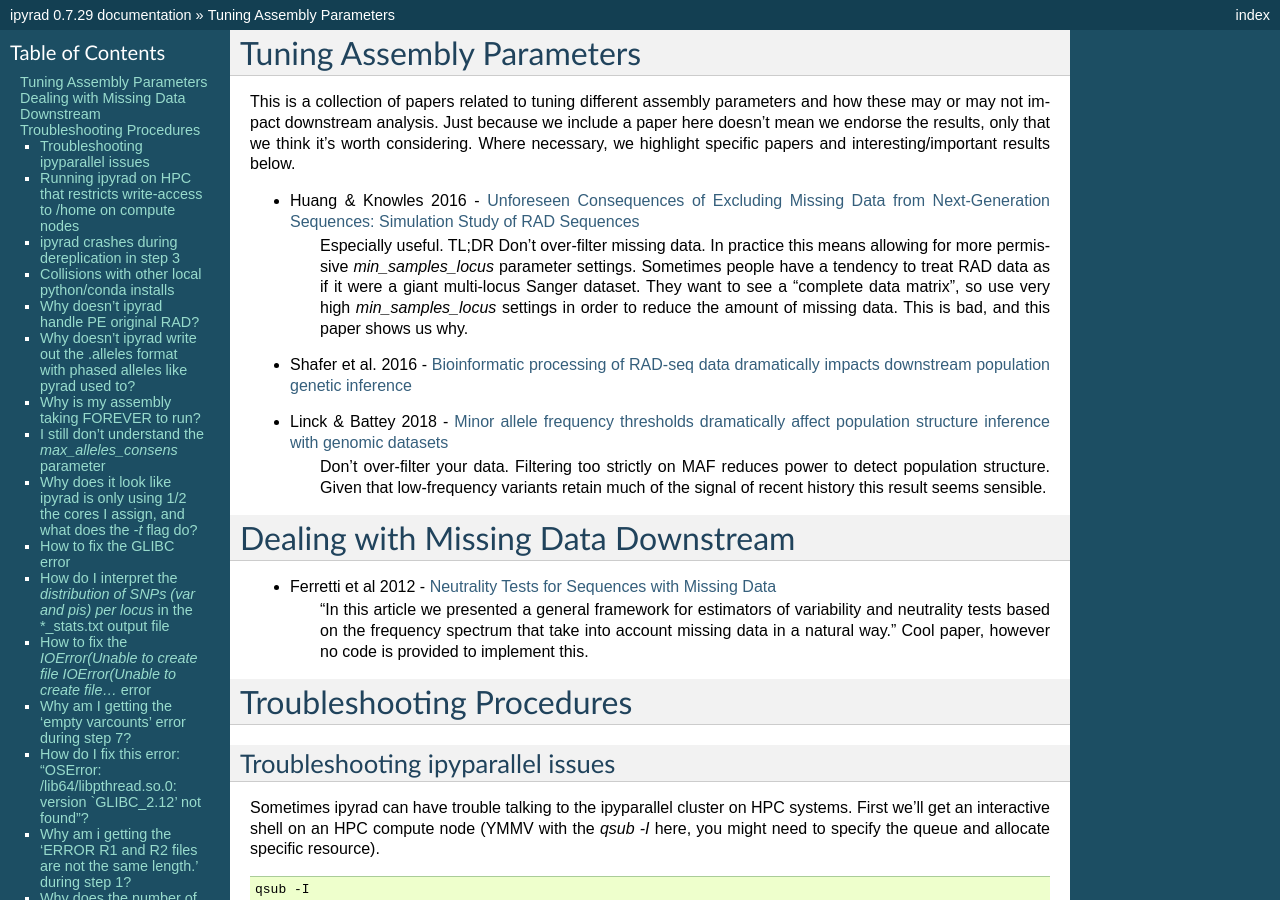
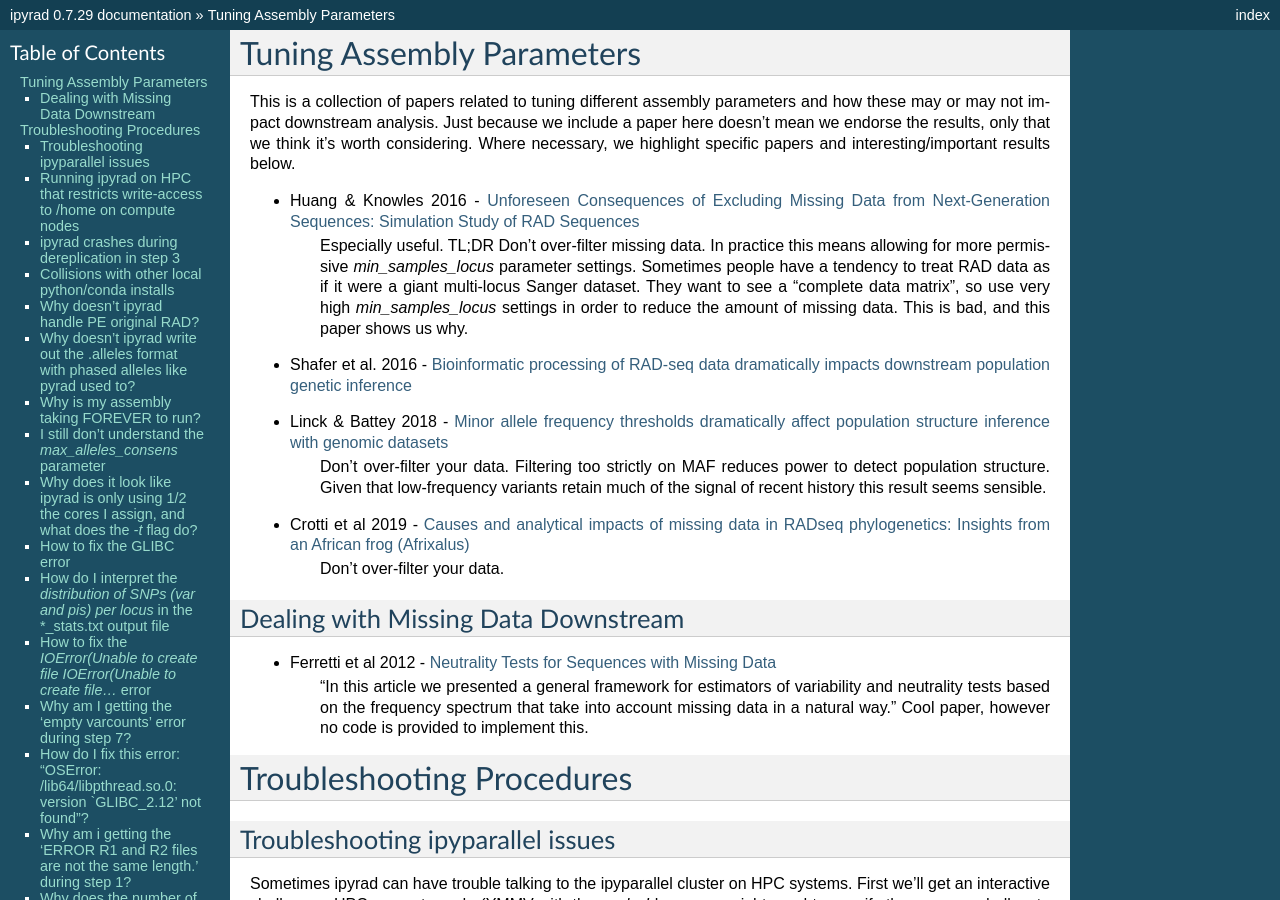
Before and after one commit to dereneaton/ipyrad, a Sphinx documentation site: the page built from docs/faq.rst, in a window 1280 px wide and 900 px high. Built offline with Sphinx 7.4.7, drawn with Linux system fonts in a browser that asks for light colours; pages that are not in the unit, such as notebooks, are missing from menus; the version number is read from the project's files by our own code.

Commit message:
Update faq.rst

```diff
--- a/docs/faq.rst
+++ b/docs/faq.rst
@@ -12,12 +12,13 @@ highlight specific papers and interesting/important results below.
 * Huang & Knowles 2016 - `Unforeseen Consequences of Excluding Missing Data from Next-Generation Sequences: Simulation Study of RAD Sequences <https://academic.oup.com/sysbio/article/65/3/357/2468879>`__
     Especially useful. TL;DR Don't over-filter missing data. In practice this means allowing for more permissive `min_samples_locus` parameter settings. Sometimes people have a tendency to treat RAD data as if it were a giant multi-locus Sanger dataset. They want to see a "complete data matrix", so use very high `min_samples_locus` settings in order to reduce the amount of missing data. This is bad, and this paper shows us why.
 * Shafer et al. 2016 - `Bioinformatic processing of RAD-seq data dramatically impacts downstream population genetic inference <https://besjournals.onlinelibrary.wiley.com/doi/full/10.1111/2041-210X.12700>`__
-
 * Linck & Battey 2018 - `Minor allele frequency thresholds dramatically affect population structure inference with genomic datasets <https://www.biorxiv.org/content/biorxiv/early/2018/10/21/188623.full.pdf>`__
     Don't over-filter your data. Filtering too strictly on MAF reduces power to detect population structure. Given that low-frequency variants retain much of the signal of recent history this result seems sensible.
+* Crotti et al 2019 - `Causes and analytical impacts of missing data in RADseq phylogenetics: Insights from an African frog (Afrixalus) <https://onlinelibrary.wiley.com/doi/abs/10.1111/zsc.12335>`__
+    Don't over-filter your data.
 
 Dealing with Missing Data Downstream
-====================================
+------------------------------------
 
 * Ferretti et al 2012 - `Neutrality Tests for Sequences with Missing Data <http://www.genetics.org/content/genetics/191/4/1397.full.pdf>`__
     "In this article we presented a general framework for estimators of variability and neutrality tests based on the frequency spectrum that take into account missing data in a natural way." Cool paper, however no code is provided to implement this.
```
